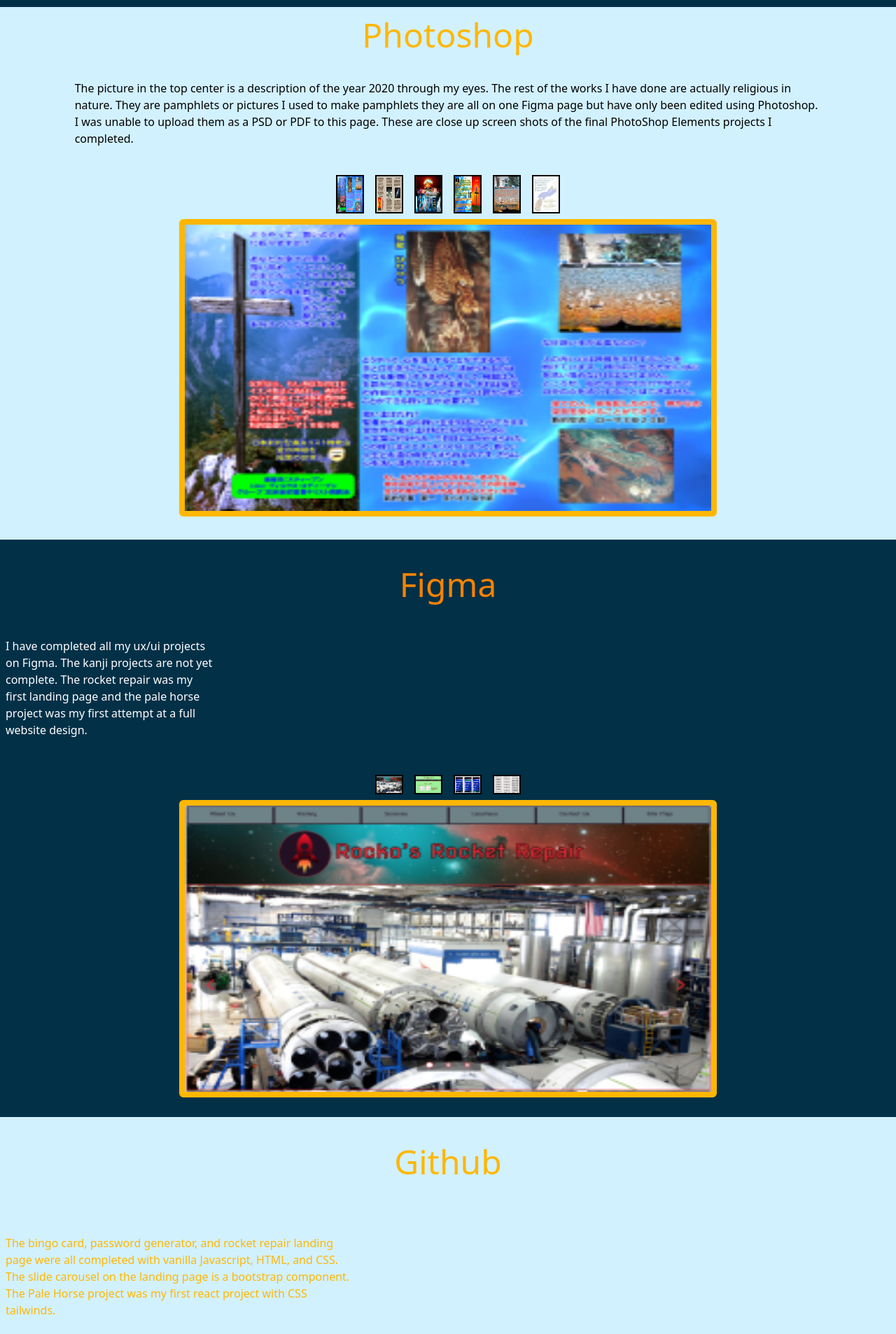
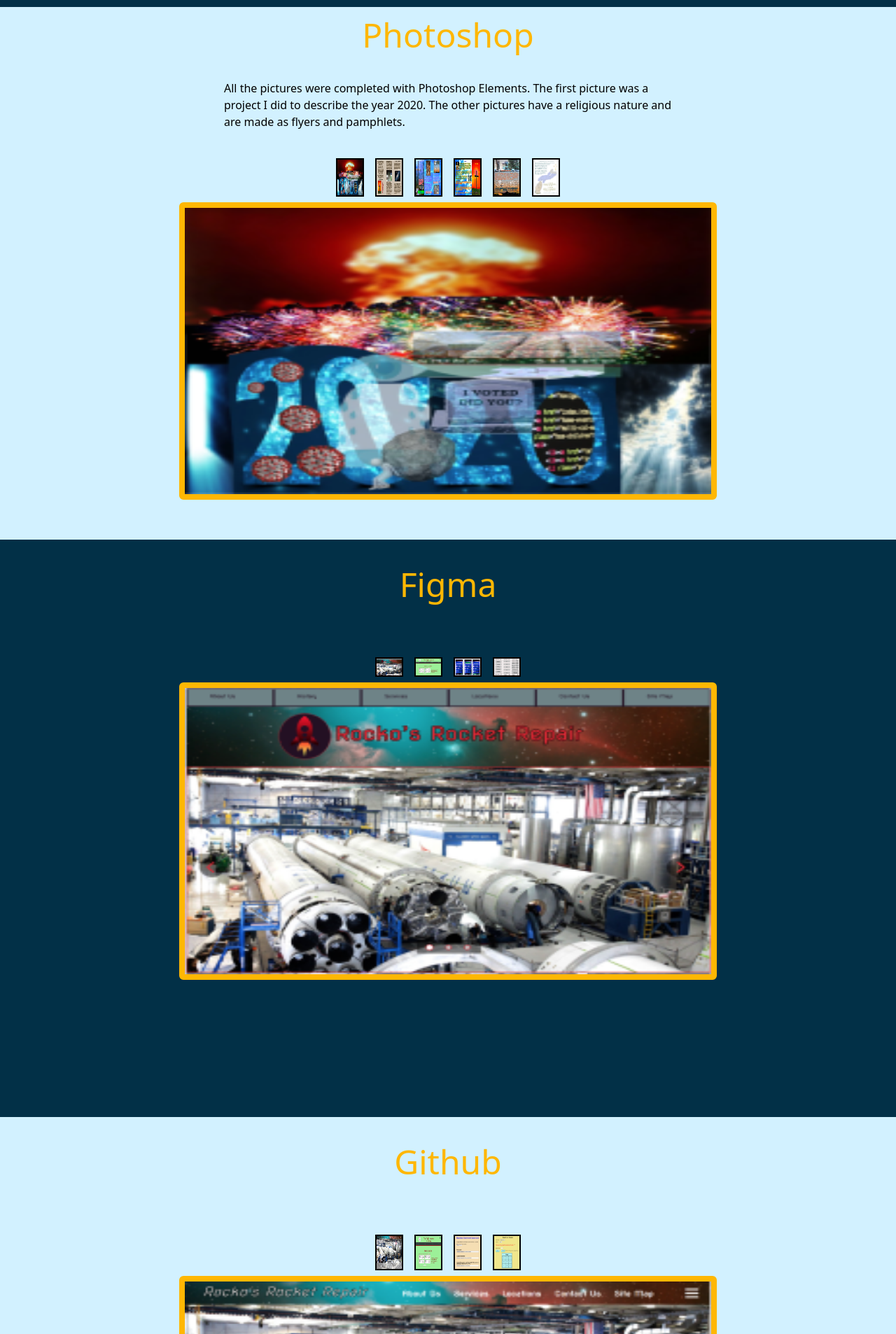
Before and after one commit to stmidi613/react-portfolio, a React (Create React App) app: page /projects in a window 1280 px wide. Shown: the part 54-1960 px from the top of the page at 70% size. Built offline with nearby package versions, Linux system fonts and the light colour scheme.

Commit message:
I removed more uneccessary files and fixed the problems with the display box on all sections of the project page.  I still need to add the descriptions to figma and git sections.

```diff
--- a/src/HomePage/Extras.jsx
+++ b/src/HomePage/Extras.jsx
@@ -21,7 +21,7 @@
           <div>
             <h2 className="mt-2 text-md sm:text-3xl text-yellow mb-4 m-6">Future Goals</h2>
 
-            <ol className="w-full flex flex-col flex-wrap text-sm sm:text-xl mx-9">
+            <ol className="w-full flex flex-col flex-wrap text-sm sm:text-xl mx-7">
               <li>• TypeScript</li>
               <li>• React Native</li>
               <li>• GraphQL</li>
--- a/src/Projects/Description.jsx
+++ /dev/null
@@ -1,11 +0,0 @@
-import React from 'react'
-
-function Description() {
-    return (
-        <div>
-
-        </div>
-    )
-}
-
-export default Description
--- a/src/Projects/FigZoom.jsx
+++ b/src/Projects/FigZoom.jsx
@@ -53,7 +53,7 @@
           />
         </div>
         <div className="pb-15 flex justify-center items-center">
-          <div className="bg-[#E5E5E5] flex mx-2 border-8 border-yellow rounded-md h-[425px] w-3/5">
+          <div className="bg-[#E5E5E5] flex mx-2 border-8 border-yellow rounded-md h-[425px] w-[350px] sm:w-3/5">
             <img
               src={figprojects[0]}
               alt=""
@@ -64,19 +64,19 @@
               src={figprojects[1]}
               alt=""
               id="bg-figproj1"
-              className="hide hidden relative w-full z-10"
+              className="hidden relative w-full z-10"
             />
             <img
               src={figprojects[2]}
               alt=""
               id="bg-figproj2"
-              className="hide hidden relative w-full"
+              className="hidden relative w-full"
             />
             <img
               src={figprojects[3]}
               alt=""
               id="bg-figproj3"
-              className="hide hidden relative w-full"
+              className="hidden relative w-full"
             />
           </div>
         </div>
--- a/src/Projects/Figma.jsx
+++ b/src/Projects/Figma.jsx
@@ -1,27 +1,11 @@
 import React, { Fragment } from "react";
 import Figzoom from "./FigZoom";
-import proj0 from "./Pictures/kanjiui.png";
-import proj1 from "./Pictures/kanjiux.png";
-import proj2 from "./Pictures/palehorse.png";
-import proj3 from "./Pictures/rocket.png";
-
-const projects = [proj0, proj1, proj2, proj3]
 
 function Figma() {
   return (
     <Fragment>
       <div className="h-[825px] bg-darkblue">
-        <h1 className="text-5xl text-gold text-center p-10">Figma</h1>
-          <div className="flex flex-col md:flex-row justify-between">
-            <p className="text-white my-3 mx-2 md:w-1/4">
-              I have completed all my ux/ui projects on Figma. The kanji
-              projects are not yet complete. The rocket repair was my first
-              landing page and the pale horse project was my first attempt at a
-              full website design.
-            </p>
-          <div className="float-right w-4/5">
-          </div>
-          </div>
+        <h1 className="text-3xl md:text-5xl text-yellow text-center p-10">Figma</h1>
           <Figzoom />
       </div>
     </Fragment>
--- a/src/Projects/Github.jsx
+++ b/src/Projects/Github.jsx
@@ -5,13 +5,7 @@
   return (
     <Fragment>
       <div className="h-[825px] bg-lightblue">
-        <h1 className="text-5xl text-yellow text-center p-10">Github</h1>
-        <p className="text-yellow my-10 mx-2 w-[500px]">
-          The bingo card, password generator, and rocket repair landing page
-          were all completed with vanilla Javascript, HTML, and CSS. The slide
-          carousel on the landing page is a bootstrap component. The Pale Horse
-          project was my first react project with CSS tailwinds.
-        </p>
+        <h1 className="text-3xl sm:text-5xl text-yellow text-center p-10">Github</h1>
         <Gitzoom />
       </div>
     </Fragment>
--- a/src/Projects/Gitzoom.jsx
+++ b/src/Projects/Gitzoom.jsx
@@ -52,7 +52,7 @@
           />
         </div>
         <div className="pb-15 flex justify-center items-center">
-          <div className="bg-[#E5E5E5] flex mx-2 border-8 border-yellow rounded-md h-[425px] w-3/5">
+          <div className="bg-[#E5E5E5] flex mx-2 border-8 border-yellow rounded-md h-[425px] w-[350px] sm:w-3/5">
             <img
               src={gitprojects[0]}
               alt=""
@@ -63,19 +63,19 @@
               src={gitprojects[1]}
               alt=""
               id="bg-gitproj1"
-              className="hide hidden relative w-full z-10"
+              className="hidden relative w-full z-10"
             />
             <img
               src={gitprojects[2]}
               alt=""
               id="bg-gitproj2"
-              className="hide hidden relative w-full"
+              className="hidden relative w-full"
             />
             <img
               src={gitprojects[3]}
               alt=""
               id="bg-gitproj3"
-              className="hide hidden relative w-full"
+              className="hidden relative w-full"
             />
           </div>
         </div>
--- a/src/Projects/PSZoombox.jsx
+++ b/src/Projects/PSZoombox.jsx
@@ -1,7 +1,7 @@
 import React, { Fragment } from "react";
-import proj0 from "./Pictures/p3.png";
+import proj0 from "./Pictures/pic2.png";
 import proj1 from "./Pictures/p2.png";
-import proj2 from "./Pictures/pic2.png";
+import proj2 from "./Pictures/p3.png";
 import proj3 from "./Pictures/p1.png";
 import proj4 from "./Pictures/pic.png";
 import proj5 from "./Pictures/flyer.png";
@@ -9,14 +9,24 @@
 
 const projects = [proj0, proj1, proj2, proj3, proj4, proj5];
 
+//This function changes the visibility of the cards and resizes the viewbox window.
 function displayProject(num) {
-    for(let i=0; i<=5; i++){
+  //This part ensures the viewbox is the right size.
+  num > 3
+    ? (document.getElementById("widebox").style.display = "none")
+    : (document.getElementById("widebox").style.display = "flex");
+  num < 4
+    ? (document.getElementById("smallbox").style.display = "none")
+    : (document.getElementById("smallbox").style.display = "flex");
+  //This portion ensures the other projects cannot be seen while hovering on each project.
+  for (let i = 0; i <= 5; i++) {
     document.getElementById(`bg-proj${i}`).style.display = "none";
     document.getElementById(`sm-proj${i}`).style.borderColor = "black";
-    }
-    document.getElementById(`bg-proj${num}`).style.zIndex = "20";
-    document.getElementById(`bg-proj${num}`).style.display = "flex";
-    document.getElementById(`sm-proj${num}`).style.borderColor = "#FFB703";
+  }
+  //This part reveals the right project in the window when hovering on its icon.
+  document.getElementById(`bg-proj${num}`).style.zIndex = "20";
+  document.getElementById(`bg-proj${num}`).style.display = "flex";
+  document.getElementById(`sm-proj${num}`).style.borderColor = "#FFB703";
 }
 
 function PSZoombox() {
@@ -68,44 +78,50 @@
           />
         </div>
         <div className="pb-15 flex justify-center items-center">
-          <div className="bg-[#E5E5E5] flex mx-2 border-8 border-yellow rounded-md h-[425px] w-3/5">
+          <div
+            id="widebox"
+            className="bg-[#E5E5E5] flex mx-2 border-8 border-yellow rounded-md h-[425px] w-[350px] sm:w-3/5"
+          >
             <img
               src={projects[0]}
               alt=""
               id="bg-proj0"
-              className="z-10 w-full"
+              className="z-10 relative w-full"
             />
             <img
               src={projects[1]}
               alt=""
               id="bg-proj1"
-              className="hide hidden relative w-full z-10"
+              className="hidden relative w-full"
             />
             <img
               src={projects[2]}
               alt=""
               id="bg-proj2"
-              className="hide hidden relative w-full"
+              className="hidden relative w-full"
             />
             <img
               src={projects[3]}
               alt=""
               id="bg-proj3"
-              className="hide hidden relative w-full"
+              className="hidden relative w-full"
             />
           </div>
-          <div className="bg-[#E5E5E5] absolute flex justify-center mx-2 border-8 border-yellow rounded-md h-[425px] w-[300px] proj5">
+          <div
+            id="smallbox"
+            className="bg-[#E5E5E5] relative hidden justify-center mx-2 border-8 border-yellow rounded-md h-[425px] w-[300px]"
+          >
             <img
               src={projects[4]}
               alt=""
               id="bg-proj4"
-              className="hide hidden h-full proj5"
+              className="hidden h-full proj5"
             />
             <img
               src={projects[5]}
               alt=""
               id="bg-proj5"
-              className="hide hidden h-full proj6"
+              className="hidden h-full proj6"
             />
           </div>
         </div>
--- a/src/Projects/Photoshop.jsx
+++ b/src/Projects/Photoshop.jsx
@@ -1,27 +1,24 @@
 import React, { Fragment } from "react";
 import "./Projects.css";
 import PSZoombox from "./PSZoombox";
-
 
 function Photoshop() {
   return (
     <Fragment>
       <div className="h-[925px] sm:h-[825px] bg-lightblue md:pt-10">
-        <h1 className="text-3xl md:text-5xl text-yellow text-center p-5 md:p-10">Photoshop</h1>
+        <h1 className="text-3xl md:text-5xl text-yellow text-center p-5 md:p-10">
+          Photoshop
+        </h1>
         <div className="flex flex-row">
           <div className="flex flex-row justify-center">
-            <p className="mx-2 w-5/6">
-              The picture in the top center is a description of the year 2020
-              through my eyes. The rest of the works I have done are actually
-              religious in nature. They are pamphlets or pictures I used to make
-              pamphlets they are all on one Figma page but have only been edited
-              using Photoshop. I was unable to upload them as a PSD or PDF to
-              this page. These are close up screen shots of the final PhotoShop
-              Elements projects I completed.
+            <p className="mx-2 w-1/2">
+              All the pictures were completed with Photoshop Elements. The first
+              picture was a project I did to describe the year 2020. The other
+              pictures have a religious nature and are made as flyers and pamphlets.
             </p>
           </div>
         </div>
-      <PSZoombox />
+        <PSZoombox />
       </div>
     </Fragment>
   );
--- a/src/Projects/PictureBox.jsx
+++ /dev/null
@@ -1,11 +0,0 @@
-import React from 'react'
-
-function PictureBox() {
-    return (
-        <div>
-
-        </div>
-    )
-}
-
-export default PictureBox
--- a/src/Projects/Title.jsx
+++ /dev/null
@@ -1,11 +0,0 @@
-import React from 'react'
-
-function Title() {
-    return (
-        <div>
-
-        </div>
-    )
-}
-
-export default Title
```
